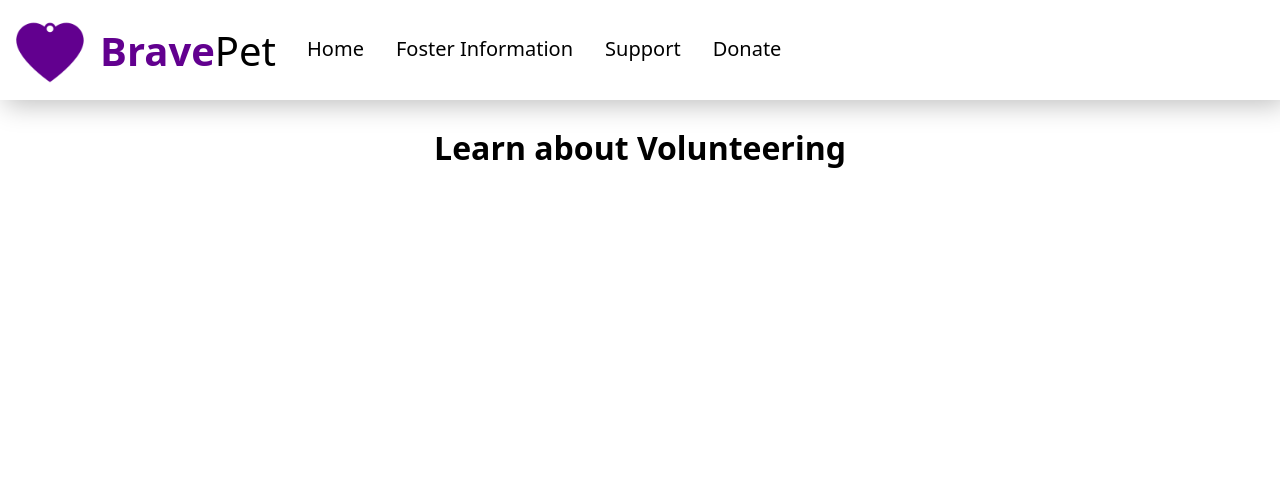
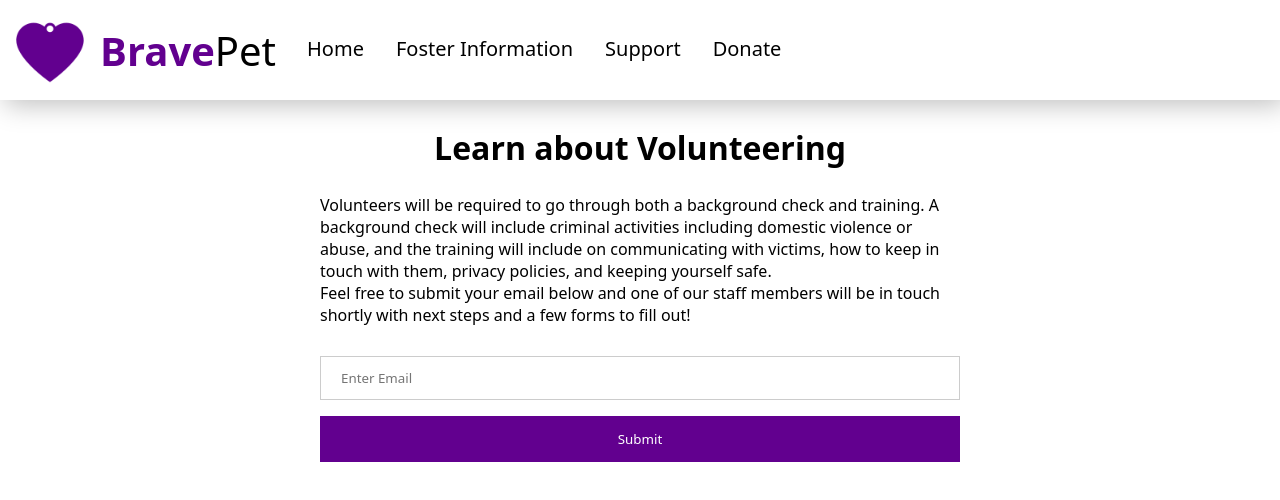
Before and after one commit to Grey6169/wichacks, a React (Create React App) app in the folder bravepet/: page /volunteer in a window 1280 px wide. Shown: the top 500 px of the page. Built offline with nearby package versions, Linux system fonts and the light colour scheme; a web font is replaced by a local one.

Commit message:
Volunteer sign up page.

```diff
--- a/bravepet/src/pages/signin.js
+++ b/bravepet/src/pages/signin.js
@@ -1,5 +1,3 @@
-import './signin.css';
-
 function SignIn(props) {
   return (
     <>
--- a/bravepet/src/pages/volunteer.css
+++ b/bravepet/src/pages/volunteer.css
@@ -0,0 +1,29 @@
+.info {
+    width: 50%;
+    margin-left: 25%;
+    text-align: left;
+}
+
+
+.volunteer input[type=text], input[type=password] {
+    width: 100%;
+    padding: 12px 20px;
+    margin: 8px 0;
+    display: inline-block;
+    border: 1px solid #ccc;
+    box-sizing: border-box;
+}
+
+.volunteer button {
+    background-color: #62008F;
+    color: white;
+    padding: 14px 20px;
+    margin: 8px 0;
+    border: none;
+    cursor: pointer;
+    width: 100%;
+}
+
+.volunteer button:hover {
+    opacity: 0.8;
+}
--- a/bravepet/src/pages/volunteer.js
+++ b/bravepet/src/pages/volunteer.js
@@ -1,10 +1,24 @@
 import './volunteer.css';
 
-function Volunteer(props) {
+function Volunteer() {
   return (
     <>
         <h1>Learn about Volunteering</h1>
+        <div className='info'>
+            Volunteers will be required to go through both a background
+            check and training. A background check will include criminal
+            activities including domestic violence or abuse, and the training
+            will include on communicating with victims, how to keep in
+            touch with them, privacy policies, and keeping yourself safe. <br/>
+            Feel free to submit your email below and one of our staff members
+            will be in touch shortly with next steps and a few forms to fill out! <br/> <br/>
+            <form className="volunteer">
+                <input type="text" placeholder="Enter Email" name="email" required/>
 
+                <button type="submit">Submit</button>
+            </form>
+
+        </div>
     </>
   );
 }
```
